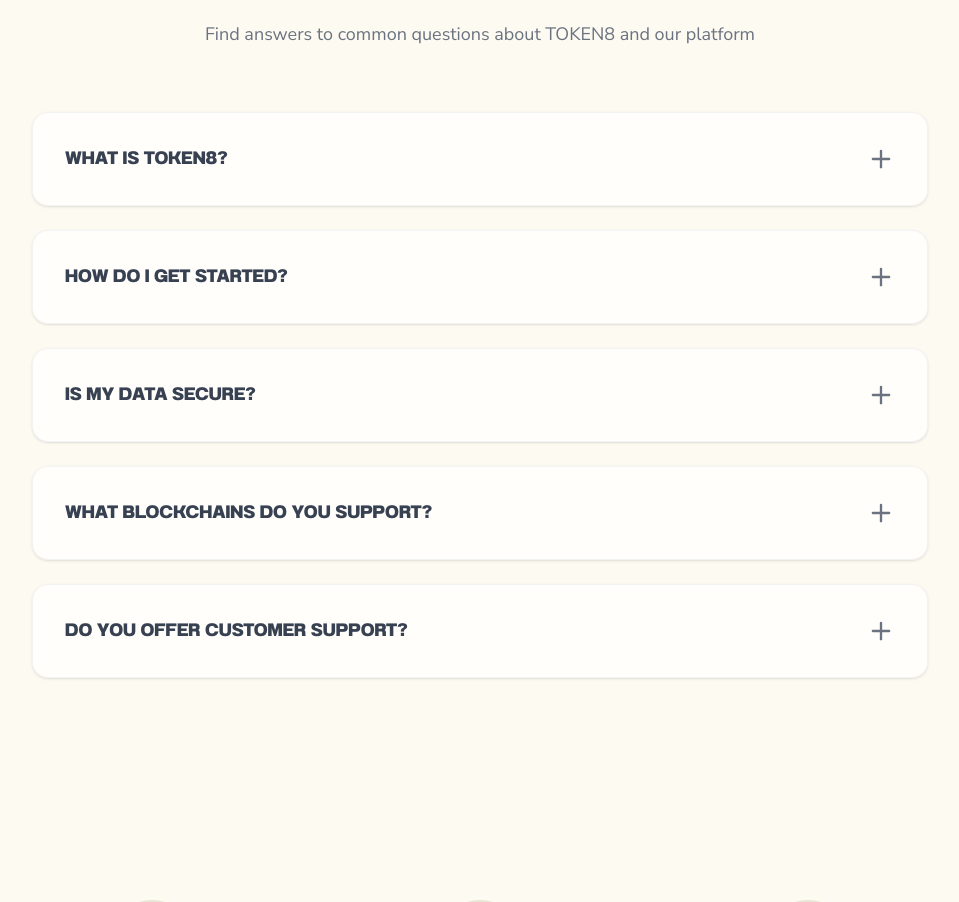
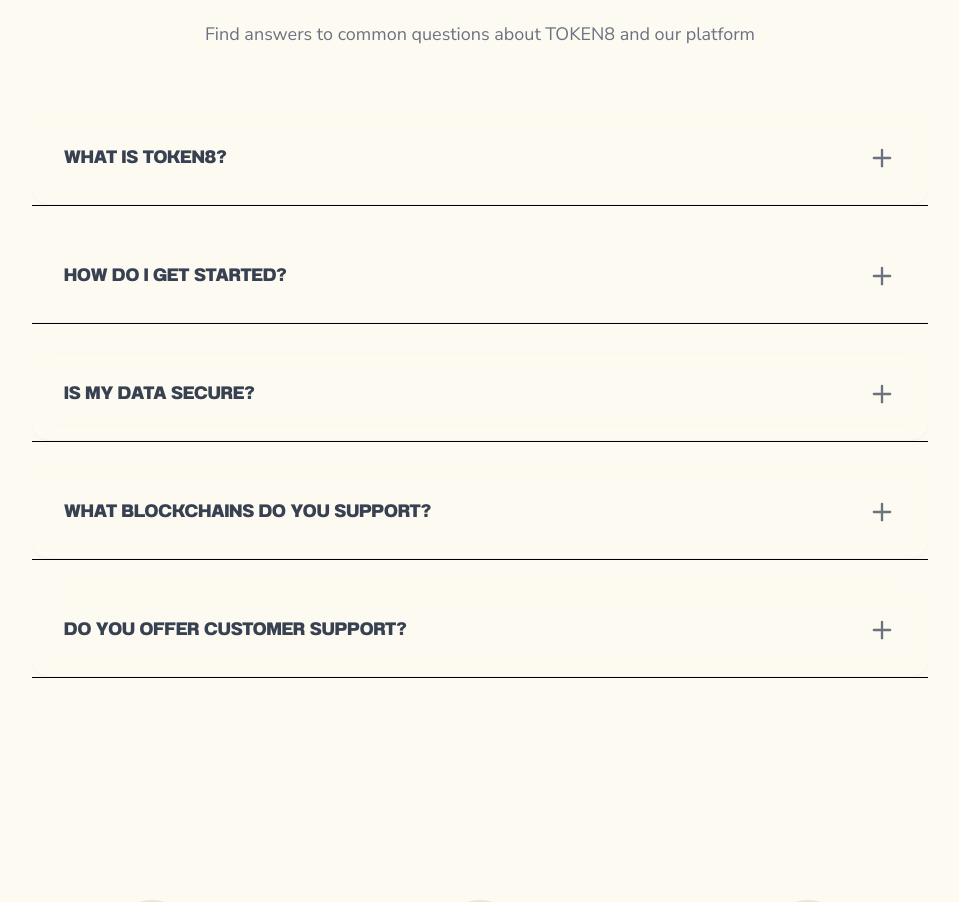
Before and after one commit to dedeleono/token8-website, a Next.js app: page / in a window 1280 px wide. Shown: the part 2508-3410 px from the top of the page, without its empty margins (160-1119 px from the left). Built offline with nearby package versions, Linux system fonts and the light colour scheme.

Commit message:
Update FAQ.tsx

```diff
--- a/components/FAQ.tsx
+++ b/components/FAQ.tsx
@@ -25,8 +25,8 @@ export default function FAQSection() {
         </div>
 
         <div className="space-y-6">
-          <Collapsible className="group">
-            <div className="bg-white/70 backdrop-blur-sm rounded-2xl border border-[#e5e7eb]/50 p-8 shadow-sm hover:shadow-lg transition-all duration-300 group-data-[state=open]:shadow-xl group-data-[state=open]:border-[#33604C]/20 ">
+          <Collapsible className="group border-b border-black">
+            <div className=" backdrop-blur-sm rounded-2xl border-b border-b-[#e5e7eb]/50 p-8 transition-all duration-300 group-data-[state=open]:border-[#33604C]/20 ">
               <CollapsibleTrigger className="flex items-center justify-between w-full text-left cursor-pointer">
                 <span className="text-[#374151] font-black font-anantason text-lg lg:group-data-[state=open]:text-xl group-hover:text-[#33604C] group-data-[state=open]:text-[#9D4F3B] transition-all duration-101">
                   WHAT IS TOKEN8?
@@ -49,8 +49,8 @@ export default function FAQSection() {
             </div>
           </Collapsible>
 
-          <Collapsible className="group">
-            <div className="bg-white/70 backdrop-blur-sm rounded-2xl border border-[#e5e7eb]/50 p-8 shadow-sm hover:shadow-lg transition-all duration-300 group-data-[state=open]:shadow-xl group-data-[state=open]:border-[#33604C]/20 ">
+          <Collapsible className="group border-b border-black">
+            <div className=" border-b border-b-[#e5e7eb]/50 p-8 transition-all duration-300 group-data-[state=open]:border-[#33604C]/20 ">
               <CollapsibleTrigger className="flex items-center justify-between w-full text-left cursor-pointer">
                 <span className="text-[#374151] font-black font-anantason text-lg lg:group-data-[state=open]:text-xl group-hover:text-[#33604C] group-data-[state=open]:text-[#9D4F3B] transition-all duration-101">
                   HOW DO I GET STARTED?
@@ -71,8 +71,8 @@ export default function FAQSection() {
             </div>
           </Collapsible>
 
-          <Collapsible className="group">
-            <div className="bg-white/70 backdrop-blur-sm rounded-2xl border border-[#e5e7eb]/50 p-8 shadow-sm hover:shadow-lg transition-all duration-300 group-data-[state=open]:shadow-xl group-data-[state=open]:border-[#33604C]/20 ">
+          <Collapsible className="group border-b border-black">
+            <div className=" backdrop-blur-sm rounded-2xl border-b border-b-[#e5e7eb]/50 p-8 transition-all duration-300 group-data-[state=open]:border-[#33604C]/20 ">
               <CollapsibleTrigger className="flex items-center justify-between w-full text-left cursor-pointer">
                 <span className="text-[#374151] font-black font-anantason text-lg lg:group-data-[state=open]:text-xl group-hover:text-[#33604C] group-data-[state=open]:text-[#9D4F3B] transition-all duration-101">
                   IS MY DATA SECURE?
@@ -92,8 +92,8 @@ export default function FAQSection() {
             </div>
           </Collapsible>
 
-          <Collapsible className="group">
-            <div className="bg-white/70 backdrop-blur-sm rounded-2xl border border-[#e5e7eb]/50 p-8 shadow-sm hover:shadow-lg transition-all duration-300 group-data-[state=open]:shadow-xl group-data-[state=open]:border-[#33604C]/20 ">
+          <Collapsible className="group border-b border-black">
+            <div className=" backdrop-blur-sm rounded-2xl border-b border-b-[#e5e7eb]/50 p-8 transition-all duration-300 group-data-[state=open]:border-[#33604C]/20 ">
               <CollapsibleTrigger className="flex items-center justify-between w-full text-left cursor-pointer">
                 <span className="text-[#374151] font-black font-anantason text-lg lg:group-data-[state=open]:text-xl group-hover:text-[#33604C] group-data-[state=open]:text-[#9D4F3B] transition-all duration-101">
                   WHAT BLOCKCHAINS DO YOU SUPPORT?
@@ -113,8 +113,8 @@ export default function FAQSection() {
             </div>
           </Collapsible>
 
-          <Collapsible className="group">
-            <div className="bg-white/70 backdrop-blur-sm rounded-2xl border border-[#e5e7eb]/50 p-8 shadow-sm hover:shadow-lg transition-all duration-300 group-data-[state=open]:shadow-xl group-data-[state=open]:border-[#33604C]/20 ">
+          <Collapsible className="group border-b border-black">
+            <div className=" backdrop-blur-sm rounded-2xl border-b border-b-[#e5e7eb]/50 p-8 transition-all duration-300 group-data-[state=open]:border-[#33604C]/20 ">
               <CollapsibleTrigger className="flex items-center justify-between w-full text-left cursor-pointer">
                 <span className="text-[#374151] font-black font-anantason text-lg lg:group-data-[state=open]:text-xl group-hover:text-[#33604C] group-data-[state=open]:text-[#9D4F3B] transition-all duration-101">
                   DO YOU OFFER CUSTOMER SUPPORT?
```
